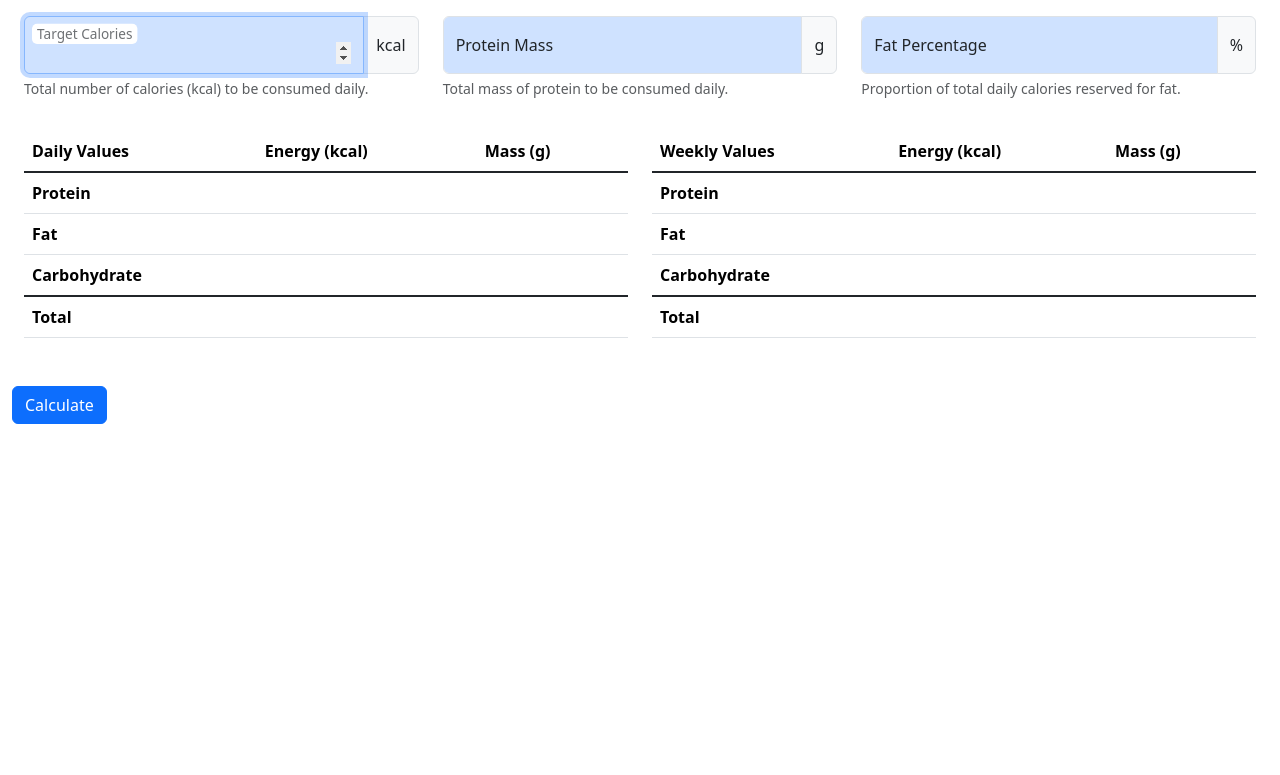
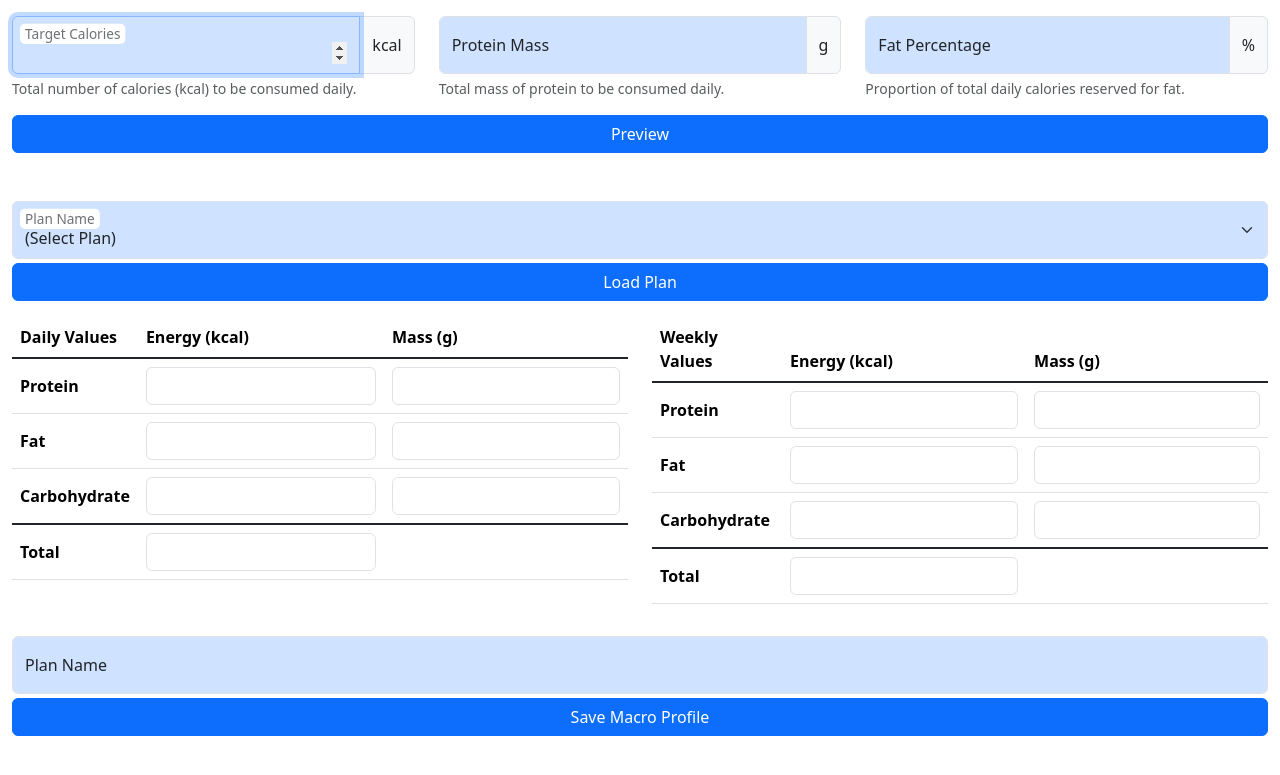
Before and after one commit to Devissam6/health-companion, a Flask app: page / in a window 1280 px wide. Shown: the top 775 px of the page. Run offline with Flask 2, Linux system fonts and the light colour scheme; lists and menus that the app fills with data are empty.

Commit message:
saveplan route collecting input, not adding to db

```diff
--- a/app.py
+++ b/app.py
@@ -2,6 +2,7 @@
 
 from flask import Flask, redirect, render_template, request, g
 import sqlite3
+import time
 
 app = Flask(__name__)
 
@@ -32,6 +33,7 @@ def init_db():
         with app.open_resource('schema.sql', mode='r') as f:
             db.cursor().executescript(f.read())
         db.commit()
+
 
 @app.route("/", methods=["GET", "POST"])
 def index():
@@ -64,3 +66,60 @@ def index():
     # Response to GET request
     else:
         return render_template("index.html")
+
+
+@app.route("/saveplan", methods=["GET", "POST"])
+def saveplan():
+    if request.method == "POST":
+        # Gather infos
+        info = {"planName": request.form.get("planNameInput", None, str),
+                "dateTimeCreated": time.strftime("%Y-%m-%d %H:%M:%S"),
+                "dailyProteinEnergy": request.form.get("dailyProteinEnergyDisplay", -1, float),
+                "dailyProteinMass": request.form.get("dailyProteinMassDisplay", -1, float),
+                "dailyFatEnergy": request.form.get("dailyFatEnergyDisplay", -1, float),
+                "dailyFatMass": request.form.get("dailyFatMassDisplay", -1, float),
+                "dailyCarbEnergy": request.form.get("dailyCarbEnergyDisplay", -1, float),
+                "dailyCarbMass": request.form.get("dailyCarbMassDisplay", -1, float),
+                "dailyTotalEnergy": request.form.get("dailyTotalEnergyDisplay", -1, float)}
+        print(info)
+        # User circumvented the 'required' tag of input fields in one way or another and submitted insufficient information
+        if not info["planName"]:
+            return render_template("index.html", errorMsg="Please enter a name for the plan.")
+        if (info["dailyProteinEnergy"] < 0 or
+            info["dailyProteinMass"] < 0 or
+            info["dailyFatEnergy"] < 0 or
+            info["dailyFatMass"] < 0 or
+            info["dailyCarbEnergy"] < 0 or
+            info["dailyCarbMass"] < 0 or
+            info["dailyTotalEnergy"] < 0):
+            return render_template("index.html", errorMsg="Please verify valid macro values.")
+
+        query_db("""INSERT INTO plan (plan_name,
+                                        date_created,
+                                        protein_energy,
+                                        protein_mass,
+                                        fat_energy,
+                                        fat_mass,
+                                        carbohydrate_energy,
+                                        carbohydrate_mass,
+                                        total_energy)
+                    VALUES (?, ?, ?, ?, ?, ?, ?, ?, ?)""", (info["planName"],
+                                                            info["dateTimeCreated"],
+                                                            info["dailyProteinEnergy"],
+                                                            info["dailyProteinMass"],
+                                                            info["dailyFatEnergy"],
+                                                            info["dailyFatMass"],
+                                                            info["dailyCarbEnergy"],
+                                                            info["dailyCarbMass"],
+                                                            info["dailyTotalEnergy"]))
+
+        return redirect("/")
+
+    # User accessed route directly without submitting form
+    else:
+        return redirect("/")
+
+
+@app.route("/loadplan", methods=["GET", "POST"])
+def loadplan():
+    return render_template("index.html")
--- a/schema.sql
+++ b/schema.sql
@@ -8,7 +8,8 @@ CREATE TABLE plan (
     fat_energy NUMERIC NOT NULL,
     fat_mass NUMERIC NOT NULL,
     carbohydrate_energy NUMERIC NOT NULL,
-    carbohydrate_mass NUMERIC NOT NULL);
+    carbohydrate_mass NUMERIC NOT NULL,
+    total_energy NUMERIC NOT NULL);
 CREATE TABLE food (
     food_id INTEGER PRIMARY KEY AUTOINCREMENT NOT NULL,
     food_name TEXT NOT NULL,
--- a/templates/index.html
+++ b/templates/index.html
@@ -21,12 +21,18 @@
                         <div>{{ errorMsg }}</div>
                         <button type="button" class="btn-close" data-bs-dismiss="alert" aria-label="Close"></button>
                     </div>
+                {% elif successMsg %}
+                    <div class="alert alert-success alert-dismissible" role="alert">
+                        <div>{{ successMsg }}</div>
+                        <button type="button" class="btn-close" data-bs-dismiss="alert" aria-label="Close"></button>
+                    </div>
                 {% endif %}
             </div>
 
             <form action="/" method="post">
-                <div class="mb-3 mx-auto row container-fluid" id="mealPlanConstraints">
-                    <div class="col-sm-4 mb-3">
+                <div class="container-fluid">
+                    <div class="mb-3 row" id="mealPlanConstraints">
+                        <div class="col-sm" id="targetCaloriesInput">
                             <div class="input-group">
                                 <div class="form-floating">
                                     <input class="form-control bg-primary-subtle" autocomplete="off" autofocus id="targetCal" name="targetCal" aria-describedby="targetCalHelp" placeholder="Target" type="number" min="0" {% if info %} value="{{ info.targetCal }}" {% endif %} required>
@@ -37,7 +43,7 @@
                             <div id="targetCalHelp" class="form-text">Total number of calories (kcal) to be consumed daily.</div>
                         </div>
 
-                    <div class="col-sm-4 mb-3">
+                        <div class="col-sm" id="proteinMassInput">
                             <div class="input-group">
                                 <div class="form-floating">
                                     <input class="form-control bg-primary-subtle" autocomplete="off" id="proteinMass" name="proteinMass" aria-describedby="proteinMassHelp" placeholder="Mass" type="number" min="0" {% if info %} value="{{ info.proteinMass }}" {% endif %} required>
@@ -48,7 +54,7 @@
                             <div id="proteinMassHelp" class="form-text">Total mass of protein to be consumed daily.</div>
                         </div>
 
-                    <div class="col-sm-4 mb-3">
+                        <div class="col-sm" id="fatPercentageInput">
                             <div class="input-group">
                                 <div class="form-floating">
                                     <input class="form-control bg-primary-subtle" autocomplete="off" id="fatPercent" name="fatPercent" aria-describedby="fatPercentHelp" placeholder="Percentage" type="number" min="0" max="100" {% if info %} value="{{ info.fatPercent }}" {% endif %} required>
@@ -60,8 +66,35 @@
                         </div>
                     </div>
 
-                <div class="mb-3 mx-auto row container-fluid" id="macroTableGroup">
-                    <div class="mb-3 mx-auto col-md-6 container-fluid" id="macroTableDaily">
+                    <div class="mb-5 d-grid" id="constraintSubmitButton">
+                        <button type="submit" class="btn btn-primary">Preview</button>
+                    </div>
+                </div>
+            </form>
+
+            <form action="/loadplan" method="post">
+                <div class="container-fluid">
+                    <div class="mb-3 d-grid">
+                        <div class="form-floating">
+                            <select class="form-select mb-1 bg-primary-subtle" name="loadPlanName" id="loadPlanName">
+                                <option selected>(Select Plan)</option>
+                                {% if planList %}
+                                {% for plan in planList %}
+                                <option value="{{ plan.plan_id }}">{{ plan.plan_name }}</option>
+                                {% endfor %}
+                                {% endif %}
+                            </select>
+                            <label for="loadPlanName">Plan Name</label>
+                        </div>
+                        <button type="submit" class="btn btn-primary">Load Plan</button>
+                    </div>
+                </div>
+            </form>
+
+            <form action="/saveplan" method="post">
+                <div class="container-fluid">
+                    <div class="mb-3 row" id="macroTableGroup">
+                        <div class="col-md" id="macroTableDaily">
                             <table class="table table-hover align-middle">
                                 <thead>
                                     <tr>
@@ -74,32 +107,32 @@
                                 <tbody class="table-group-divider">
                                     <tr>
                                         <th scope="row">Protein</th>
-                                    <td>{% if info %}{{ "%.1f"|format(info.proteinEnergy) }}{% endif %}</td>
-                                    <td>{% if info %}{{ "%.1f"|format(info.proteinMass) }}{% endif %}</td>
+                                        <td><input class="form-control" autocomplete="off" id="dailyProteinEnergyDisplay" name="dailyProteinEnergyDisplay" type="number" {% if info %} value='{{ "%.1f"|format(info.proteinEnergy) }}' {% endif %} readonly></td>
+                                        <td><input class="form-control" autocomplete="off" id="dailyProteinMassDisplay" name="dailyProteinMassDisplay" type="number" {% if info %} value='{{ "%.1f"|format(info.proteinMass) }}' {% endif %} readonly></td>
                                     </tr>
                                     <tr>
                                         <th scope="row">Fat</th>
-                                    <td>{% if info %}{{ "%.1f"|format(info.fatEnergy) }}{% endif %}</td>
-                                    <td>{% if info %}{{ "%.1f"|format(info.fatMass) }}{% endif %}</td>
+                                        <td><input class="form-control" autocomplete="off" id="dailyFatEnergyDisplay" name="dailyFatEnergyDisplay" type="number" {% if info %} value='{{ "%.1f"|format(info.fatEnergy) }}' {% endif %} readonly></td>
+                                        <td><input class="form-control" autocomplete="off" id="dailyFatMassDisplay" name="dailyFatMassDisplay" type="number" {% if info %} value='{{ "%.1f"|format(info.fatMass) }}' {% endif %} readonly></td>
                                     </tr>
                                     <tr>
                                         <th scope="row">Carbohydrate</th>
-                                    <td>{% if info %}{{ "%.1f"|format(info.carbEnergy) }}{% endif %}</td>
-                                    <td>{% if info %}{{ "%.1f"|format(info.carbMass) }}{% endif %}</td>
+                                        <td><input class="form-control" autocomplete="off" id="dailyCarbEnergyDisplay" name="dailyCarbEnergyDisplay" type="number" {% if info %} value='{{ "%.1f"|format(info.carbEnergy) }}' {% endif %} readonly></td>
+                                        <td><input class="form-control" autocomplete="off" id="dailyCarbMassDisplay" name="dailyCarbMassDisplay" type="number" {% if info %} value='{{ "%.1f"|format(info.carbMass) }}' {% endif %} readonly></td>
                                     </tr>
                                 </tbody>
 
                                 <tfoot class="table-group-divider">
                                     <tr>
                                         <th scope="row">Total</th>
-                                    <td>{% if info %}{{ "%.1f"|format(info.totalEnergy) }}{% endif %}</td>
+                                        <td><input class="form-control" autocomplete="off" id="dailyTotalEnergyDisplay" name="dailyTotalEnergyDisplay" type="number" {% if info %} value='{{ "%.1f"|format(info.totalEnergy) }}' {% endif %} readonly></td>
                                         <td></td>
                                     </tr>
                                 </tfoot>
                             </table>
                         </div>
 
-                    <div class="mb-3 mx-auto col-md-6 container-fluid" id="macroTableWeekly">
+                        <div class="col-md" id="macroTableWeekly">
                             <table class="table table-hover align-middle">
                                 <thead>
                                     <tr>
@@ -112,25 +145,25 @@
                                 <tbody class="table-group-divider">
                                     <tr>
                                         <th scope="row">Protein</th>
-                                    <td>{% if info %}{{ "%.1f"|format(info.proteinEnergy * 7) }}{% endif %}</td>
-                                    <td>{% if info %}{{ "%.1f"|format(info.proteinMass * 7) }}{% endif %}</td>
+                                        <td><input class="form-control" autocomplete="off" id="weeklyProteinEnergyDisplay" name="weeklyProteinEnergyDisplay" type="number" {% if info %} value='{{ "%.1f"|format(info.proteinEnergy * 7) }}' {% endif %} readonly></td>
+                                        <td><input class="form-control" autocomplete="off" id="weeklyProteinMassDisplay" name="weeklyProteinMassDisplay" type="number" {% if info %} value='{{ "%.1f"|format(info.proteinMass * 7) }}' {% endif %} readonly></td>
                                     </tr>
                                     <tr>
                                         <th scope="row">Fat</th>
-                                    <td>{% if info %}{{ "%.1f"|format(info.fatEnergy * 7) }}{% endif %}</td>
-                                    <td>{% if info %}{{ "%.1f"|format(info.fatMass * 7) }}{% endif %}</td>
+                                        <td><input class="form-control" autocomplete="off" id="weeklyFatEnergyDisplay" name="weeklyFatEnergyDisplay" type="number" {% if info %} value='{{ "%.1f"|format(info.fatEnergy * 7) }}' {% endif %} readonly></td>
+                                        <td><input class="form-control" autocomplete="off" id="weeklyFatMassDisplay" name="weeklyFatMassDisplay" type="number" {% if info %} value='{{ "%.1f"|format(info.fatMass * 7) }}' {% endif %} readonly></td>
                                     </tr>
                                     <tr>
                                         <th scope="row">Carbohydrate</th>
-                                    <td>{% if info %}{{ "%.1f"|format(info.carbEnergy * 7) }}{% endif %}</td>
-                                    <td>{% if info %}{{ "%.1f"|format(info.carbMass * 7) }}{% endif %}</td>
+                                        <td><input class="form-control" autocomplete="off" id="weeklyCarbEnergyDisplay" name="weeklyCarbEnergyDisplay" type="number" {% if info %} value='{{ "%.1f"|format(info.carbEnergy * 7) }}' {% endif %} readonly></td>
+                                        <td><input class="form-control" autocomplete="off" id="weeklyCarbMassDisplay" name="weeklyCarbMassDisplay" type="number" {% if info %} value='{{ "%.1f"|format(info.carbMass * 7) }}' {% endif %} readonly></td>
                                     </tr>
                                 </tbody>
 
                                 <tfoot class="table-group-divider">
                                     <tr>
                                         <th scope="row">Total</th>
-                                    <td>{% if info %}{{ "%.1f"|format(info.totalEnergy * 7) }}{% endif %}</td>
+                                        <td><input class="form-control" autocomplete="off" id="weeklyTotalEnergyDisplay" name="weeklyTotalEnergyDisplay" type="number" {% if info %} value='{{ "%.1f"|format(info.totalEnergy * 7) }}' {% endif %} readonly></td>
                                         <td></td>
                                     </tr>
                                 </tfoot>
@@ -138,8 +171,13 @@
                         </div>
                     </div>
 
-                <div class="mb-5 container-fluid" id="submitButton">
-                    <button type="submit" class="btn btn-primary">Calculate</button>
+                    <div class="mb-5 d-grid">
+                        <div class="mb-1 form-floating">
+                            <input class="form-control bg-primary-subtle" autocomplete="off" id="planNameInput" name="planNameInput" aria-describedby="planNameHelp" placeholder="Plan Name" type="text" required>
+                            <label for="planNameInput" class="form-label">Plan Name</label>
+                        </div>
+                        <button type="submit" class="btn btn-primary">Save Macro Profile</button>
+                    </div>
                 </div>
             </form>
         </main>
```
Also changed, not shown: changelog.md, foodData.db. Lines whose indentation alone changed are shown as unchanged.
